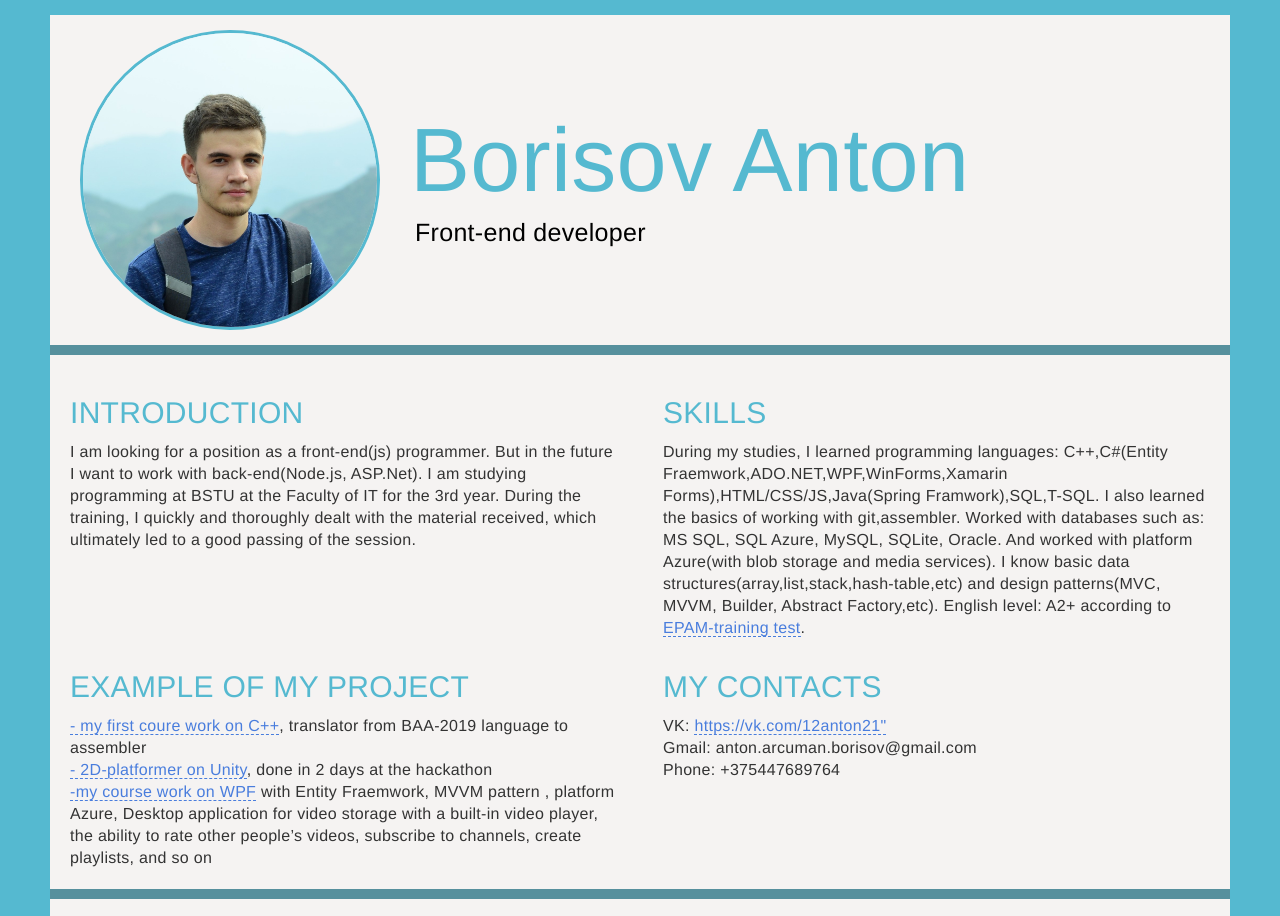
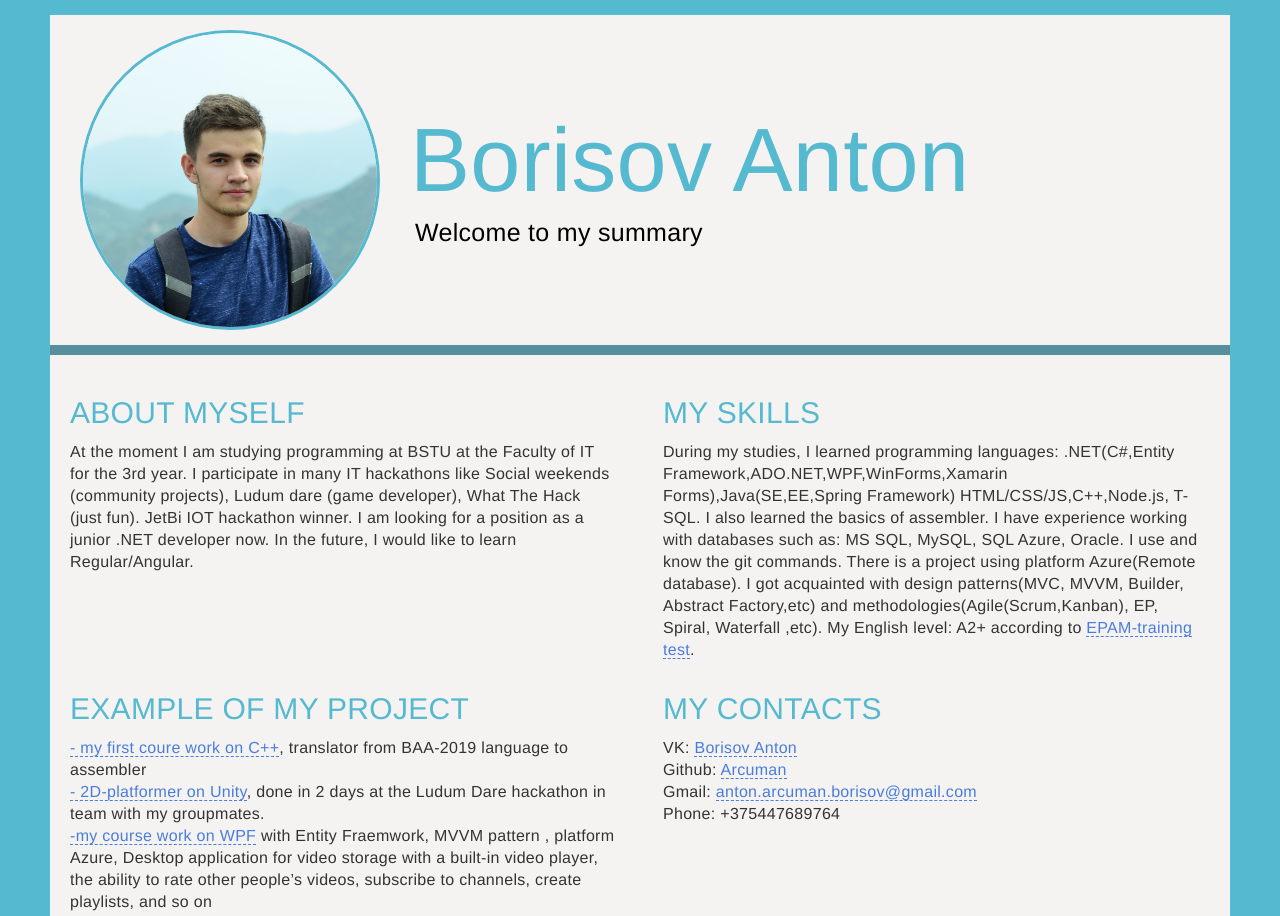
Before and after one commit to Arcuman/rsschool-cv, a plain HTML site: page index.html in a window 1280 px wide. Shown: the top 916 px of the page. Drawn offline with Linux system fonts and the light colour scheme.

Commit message:
fix: fix information

```diff
--- a/index.html
+++ b/index.html
@@ -22,7 +22,7 @@
 						<div class="header__title">
 							<div class="header__fullname">
 								<h1>Borisov Anton</h1>
-								<p>Front-end developer</p>
+								<p>Welcome to my summary</p>
 							</div>
 						</div>
 					</div>
@@ -33,26 +33,27 @@
 					<div class="columns__row">
 						<div class="columns__body">
 							<div class="columns__title title">
-								Introduction
+								About myself
 							</div>
-							<div class="columns__text">I am looking for a position as a front-end(js) programmer.
-								But in
-								the future I want to work with
-								back-end(Node.js, ASP.Net). I am studying programming at BSTU at the Faculty of IT for the 3rd
-								year. During the training, I quickly and thoroughly dealt with the material received, which
-								ultimately led to a good passing of the session.</div>
+							<div class="columns__text">At the moment I am studying programming at BSTU at the Faculty of IT for
+								the 3rd year. I participate in many IT hackathons like Social weekends (community projects),
+								Ludum dare (game developer), What The Hack (just fun). JetBi IOT hackathon winner. I am looking
+								for a position as a junior .NET developer now. In the future, I would like to learn
+								Regular/Angular.</div>
 						</div>
 						<div class="columns__body">
 							<div class="columns__title title">
-								Skills
+								My skills
 							</div>
-							<div class="columns__text">During my studies, I learned programming languages: C++,C#(Entity
-								Fraemwork,ADO.NET,WPF,WinForms,Xamarin Forms),HTML/CSS/JS,Java(Spring Framwork),SQL,T-SQL. I
-								also learned the basics of working with git,assembler. Worked with databases such as: MS SQL,
-								SQL Azure, MySQL, SQLite, Oracle. And worked with platform Azure(with blob storage and media
-								services). I know basic data structures(array,list,stack,hash-table,etc) and design
-								patterns(MVC, MVVM, Builder, Abstract Factory,etc). English level: A2+ according to <a
-									href="https://training.by/">EPAM-training test</a>.</div>
+							<div class="columns__text">During my studies, I learned programming languages: .NET(C#,Entity
+								Framework,ADO.NET,WPF,WinForms,Xamarin Forms),Java(SE,EE,Spring Framework)
+								HTML/CSS/JS,C++,Node.js, T-SQL. I also learned the basics of assembler. I have experience
+								working with databases such as: MS SQL, MySQL, SQL Azure, Oracle. I use and know the git
+								commands. There is a project using platform Azure(Remote database). I got acquainted with design
+								patterns(MVC, MVVM, Builder, Abstract Factory,etc) and methodologies(Agile(Scrum,Kanban), EP,
+								Spiral, Waterfall ,etc). My English level: A2+ according to
+								<a href="https://training.by/">EPAM-training test</a>.
+							</div>
 						</div>
 						<div class="columns__body">
 							<div class="columns__title title">
@@ -67,8 +68,8 @@
 									</li>
 									<li>
 										<a href="https://github.com/Arcuman/Make-your-choice.-Life-or-Power">
-											- 2D-platformer on Unity</a>, done in 2
-										days at the hackathon
+											- 2D-platformer on Unity</a>, done in 2 days at the Ludum Dare hackathon in team with
+										my groupmates.
 									</li>
 									<li>
 										<a href="https://github.com/Arcuman/Borto_v1"> -my course work on WPF</a> with Entity
@@ -87,8 +88,11 @@
 							</div>
 							<div class="columns__text">
 								<ul>
-									<li>VK: <a href="https://vk.com/12anton21">https://vk.com/12anton21"</a> </li>
-									<li>Gmail: anton.arcuman.borisov@gmail.com</li>
+									<li>VK: <a href="https://vk.com/12anton21">Borisov Anton</a> </li>
+									<li>Github: <a href="https://github.com/Arcuman">Arcuman</a> </li>
+									<li>Gmail: <a
+											href="https://mailto:anton.arcuman.borisov@gmail.com">anton.arcuman.borisov@gmail.com</a>
+									</li>
 									<li>Phone: +375447689764</li>
 								</ul>
 							</div>
```
Also changed, not shown: css/style.css (+25 -7 lines).
